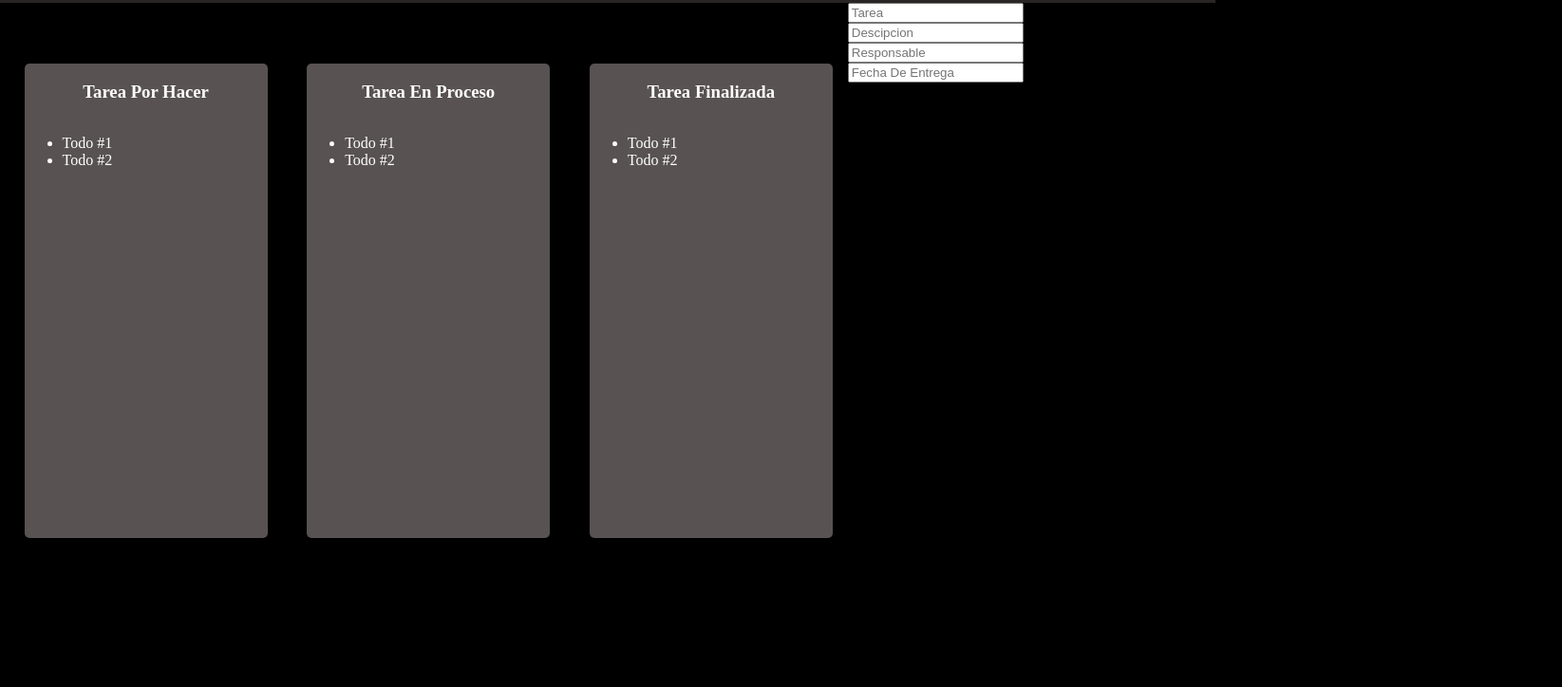
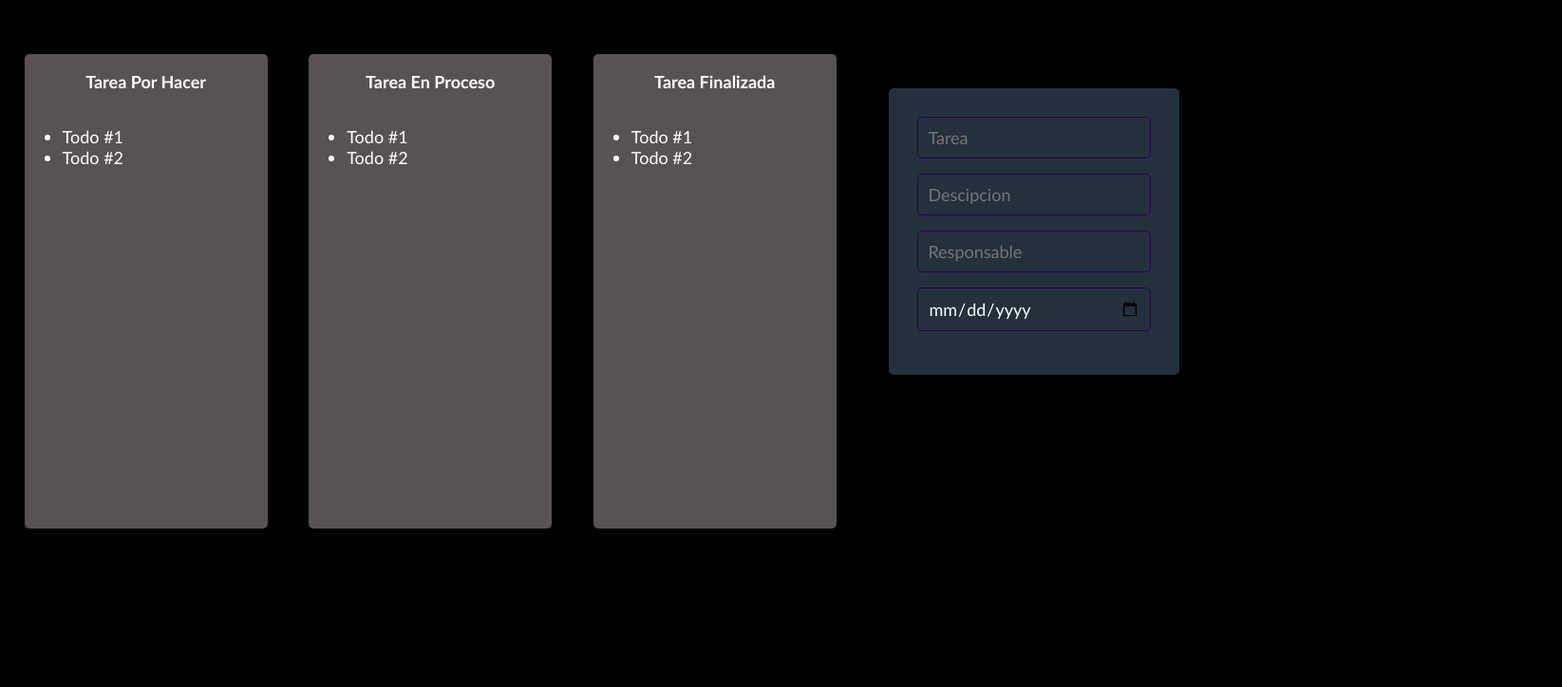
Before and after one commit to SantiagoRicardo/M3U2TrelloAppSantiagoRicardo, a website built with Parcel: page skeletonStyle/skeleton.html in a window 1280 px wide. Shown: the part 76-800 px from the top of the page at 95% size, 1645 px wide, since content can reach past the window. Built offline with nearby package versions, Linux system fonts and the light colour scheme.

Commit message:
Detalles HTML y CSS Subidos

```diff
--- a/skeletonStyle/skeleton.html
+++ b/skeletonStyle/skeleton.html
@@ -53,12 +53,12 @@
 
 			<div id="form">
 				<form action="" method="get">
-					<input type="text" id="tarea" placeholder="Tarea"> <br>
-					<input type="text" id="descripcion" placeholder="Descipcion"> <br>
-					<input type="text" id="responsable" placeholder="Responsable"> <br>
-					<input type="text" id="fecha" placeholder="Fecha De Entrega"> <br>
+					<input class="controls" type="text" id="tarea" placeholder="Tarea"> <br>
+					<input class="controls" type="text" id="descripcion" placeholder="Descipcion"> <br>
+					<input class="controls" type="text" id="responsable" placeholder="Responsable"> <br>
+					<input class="controls" type="date" id="fecha" placeholder="Fecha De Entrega"> <br>
 				</form>
-		</div>
+			</div>
 		</main>
 
 	<script src="mostrarOcultarBoton.js"></script>
--- a/skeletonStyle/style.css
+++ b/skeletonStyle/style.css
@@ -7,6 +7,9 @@ body {
   /* Hacer que todos los textos sean blancos */
   * {
     color: white;
+    box-sizing: border-box;
+    font-family: 'calibri';
+    font-size: 18px;
   }
 
   header {
@@ -46,16 +49,28 @@ body {
     height: 500px;
   }
 
-  .form{
-    background-color: rgb(73, 8, 134);
-    margin-top: 5%;
-    margin-left: 2%;
+  #form{
+
+    background: #24303c;
+    margin: auto;
+    margin-top: 100px;
+    padding: 30px;
     flex-direction: column;
-    display: flex;
-    min-width: 200px;
     border-radius: 5px;
-    width: 5%;
-    height: 250px;
+    overflow:visible;
+    font-family: 'calibri';
+    color: white;
+    box-shadow: 7px 13px 37px #000;
+  }
+
+  .controls{
+    width: 100%;
+    padding: 10px;
+    background:#24303c;
+    border-radius: 5px;
+    margin-bottom: 16px;
+    border: 1px solid #2f0059;
+    font-size: 18px;
   }
 
   #title {
@@ -84,9 +99,9 @@ body {
     padding-left: 15px;
   }
   .row{
-    width: 100rem;
+    width: 100%;
     display: flex;
-    padding: 15px;
+    padding: 10px;
 
   }
   .class__boton{
```
